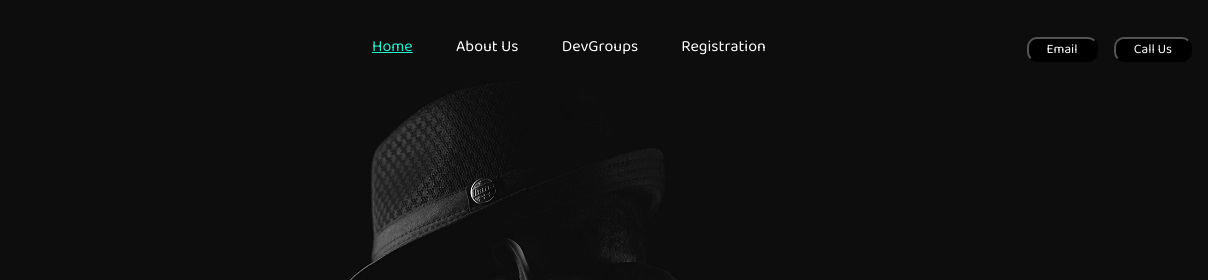
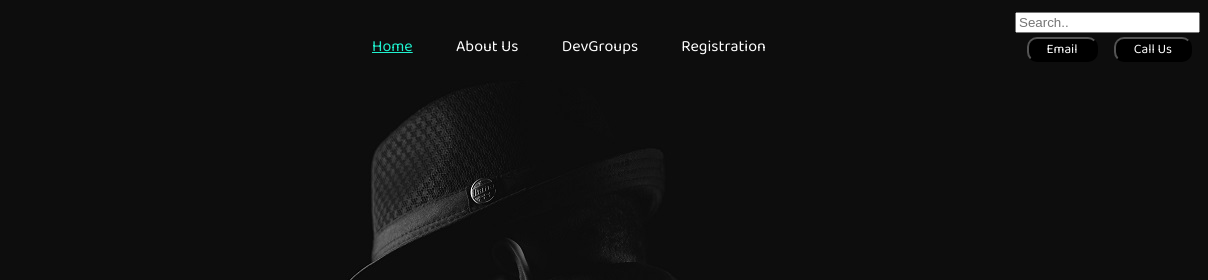
Before and after one commit to sahil-sindwal/RTS, a plain HTML site: page index.html in a window 1280 px wide. Shown: the top 280 px of the page, 72-1280 px from the left. Drawn offline with Linux system fonts and the light colour scheme.

Commit message:
RTS: Add Search box

```diff
--- a/index.html
+++ b/index.html
@@ -8,7 +8,8 @@
     <title>RTS</title>
     <link href="https://fonts.googleapis.com/css2?family=Baloo+2&display=swap" rel="stylesheet">
     <link rel="stylesheet" href="style.css">
-</head>
+
+
 
 <body>
     <header class="header">
@@ -26,8 +27,11 @@
         </div>
         <div class="right">
             <button class="btn">Email</button><button class="btn">Call Us</button>
-        </div>
+        </div
+        >
     </header>
+    <div class="search"><input type="text" placeholder="Search..">
+
 </body>
 
 </html>
--- a/style.css
+++ b/style.css
@@ -176,3 +176,11 @@ body {
 span a {
 	color: #BBB;
 }
+
+.search{
+
+	position: absolute;
+    right: 8px;
+    top: 10px;
+    display: inline-block;
+}
```
